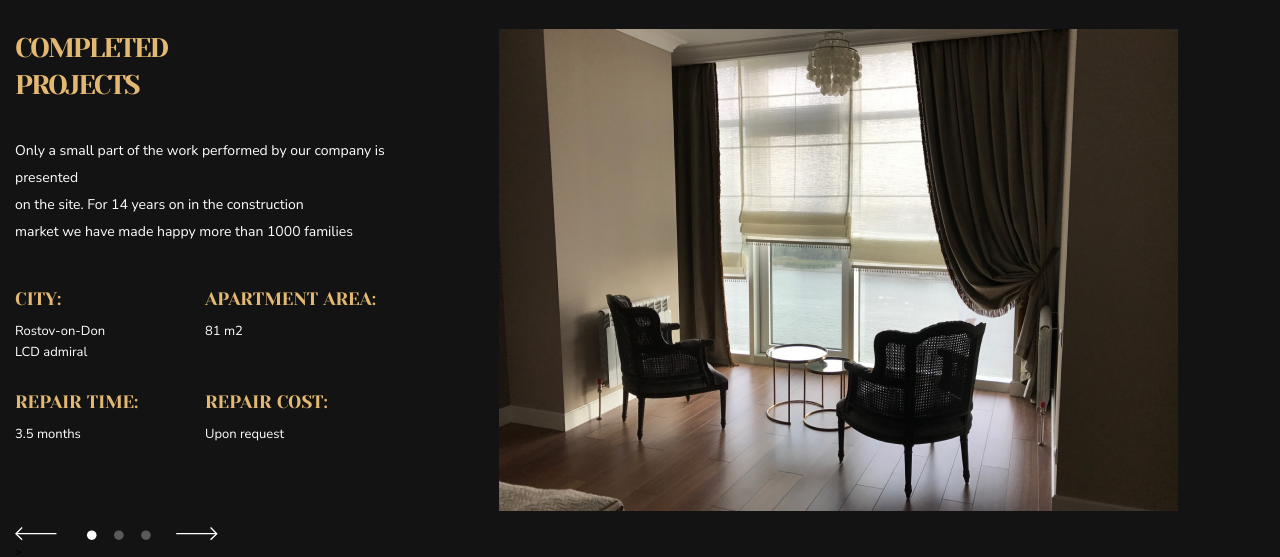
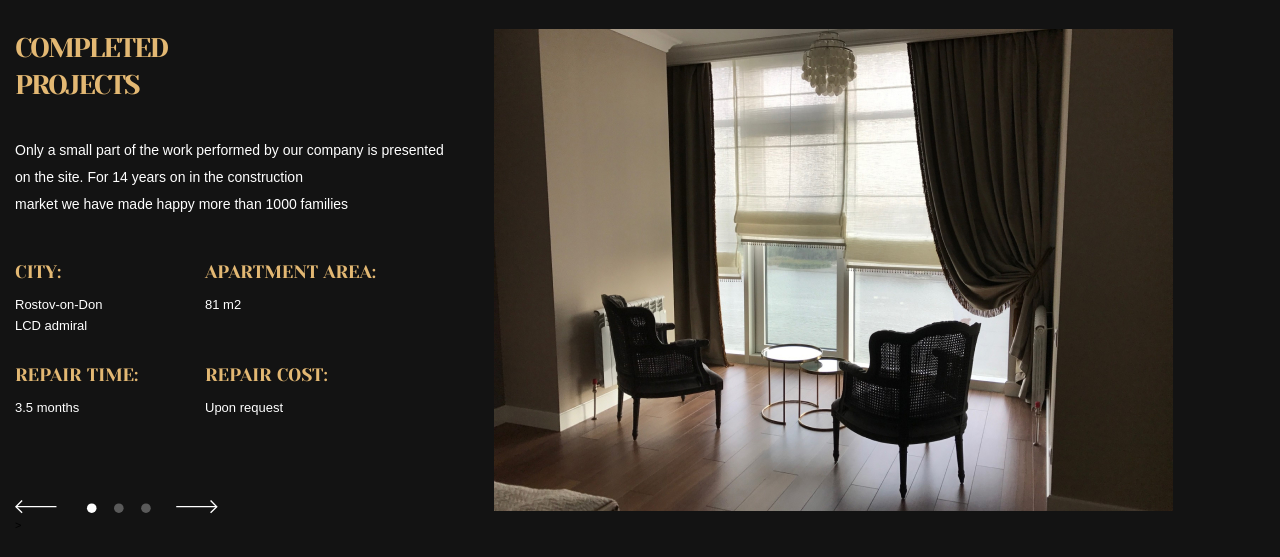
Before and after one commit to Alex-U13/landing_step1, a plain HTML site: page index.html in a window 1280 px wide. Shown: the part 940-1497 px from the top of the page. Drawn offline with Linux system fonts and the light colour scheme.

Commit message:
modified:   css/styles.css

```diff
--- a/css/styles.css
+++ b/css/styles.css
@@ -183,7 +183,6 @@
 }
 
 .completed-projects p {
-                    font-family: Nunito Sans;
     font-size: 14px;
     line-height: 27px;
     color: #FFFFFF;
@@ -272,7 +271,6 @@
     font-size: 18px;
     line-height: 37px;
     text-align: center;
-
     color: #363636;
     padding-top: 98.5px;
 }
```
Lines whose indentation alone changed are shown as unchanged.
